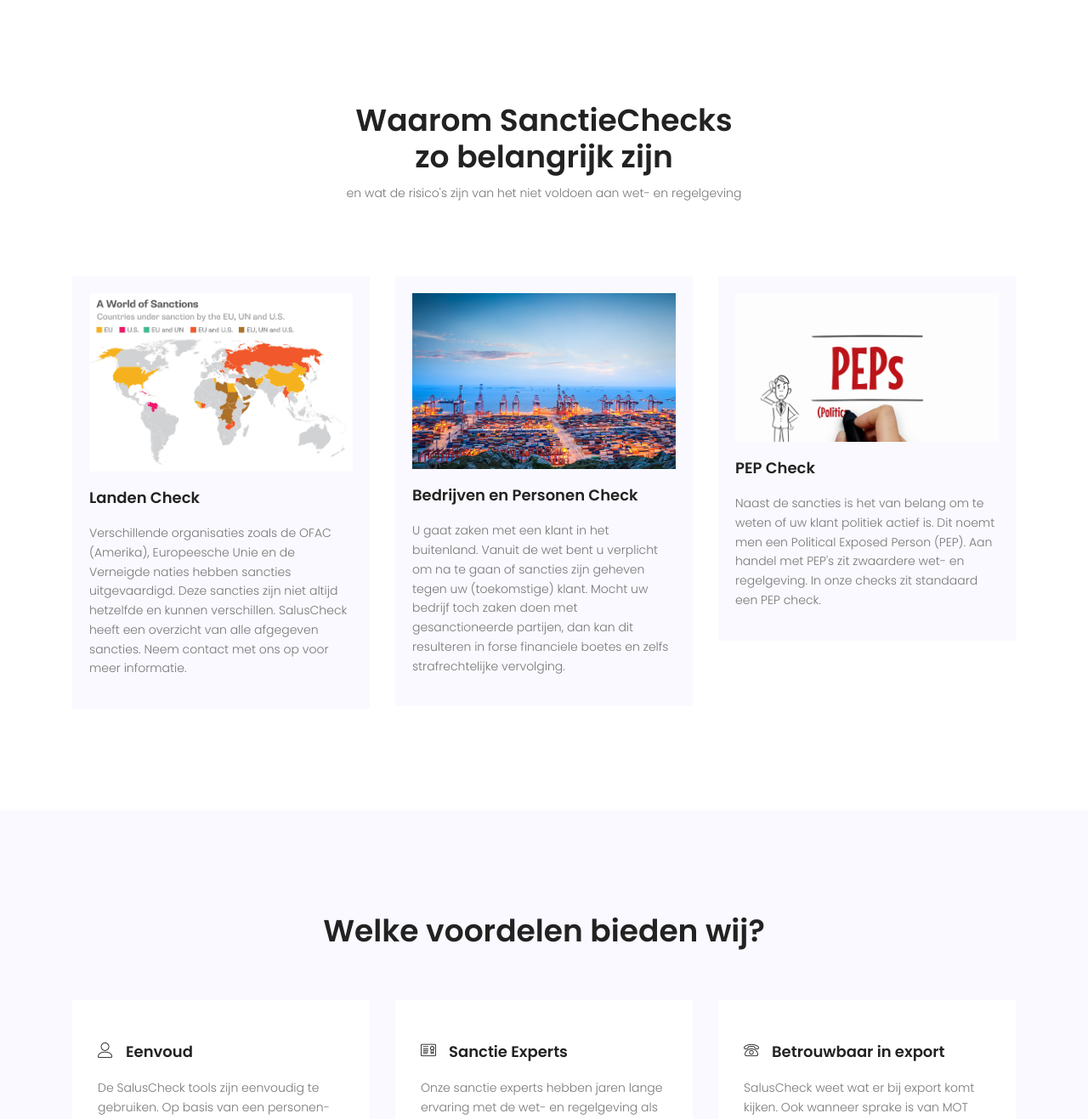
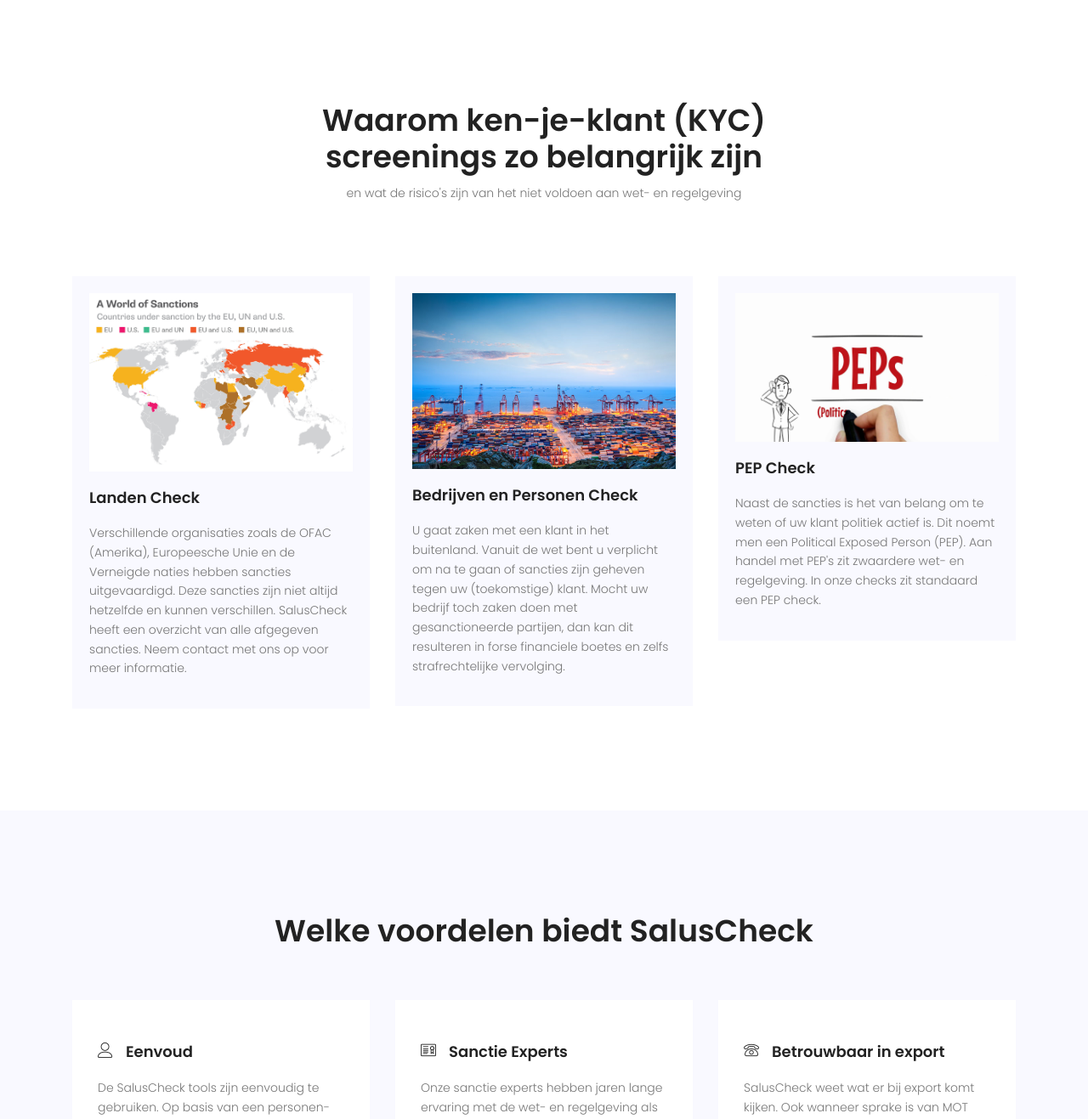
Before and after one commit to saluscheck/saluscheck.github.io, a plain HTML site: page index.html in a window 1280 px wide. Shown: the part 800-2117 px from the top of the page at 85% size. Drawn offline with nearby package versions, Linux system fonts and the light colour scheme; some packages are replaced by stand-ins of ours.

Commit message:
Kleine update Silver

```diff
--- a/index.html
+++ b/index.html
@@ -78,7 +78,7 @@
 			<div class="row d-flex justify-content-center">
 				<div class="menu-content pb-70 col-lg-8">
 					<div class="title text-center">
-						<h1 class="mb-10">Waarom SanctieChecks <br>zo belangrijk zijn</h1>
+						<h1 class="mb-10">Waarom ken-je-klant (KYC) screenings zo belangrijk zijn</h1>
 						<p>en wat de risico's zijn van het niet voldoen aan wet- en regelgeving</p>
 					</div>
 				</div>
@@ -147,7 +147,7 @@
 		<div class="container">
 			<div class="row d-flex justify-content-center">
 				<div class="col-md-8 pb-40 header-text">
-					<h1>Welke voordelen bieden wij?</h1>
+					<h1>Welke voordelen biedt SalusCheck</h1>
 					<p>
 
 					</p>
```
Also changed, not shown: caas.html (+1 -0 lines).
